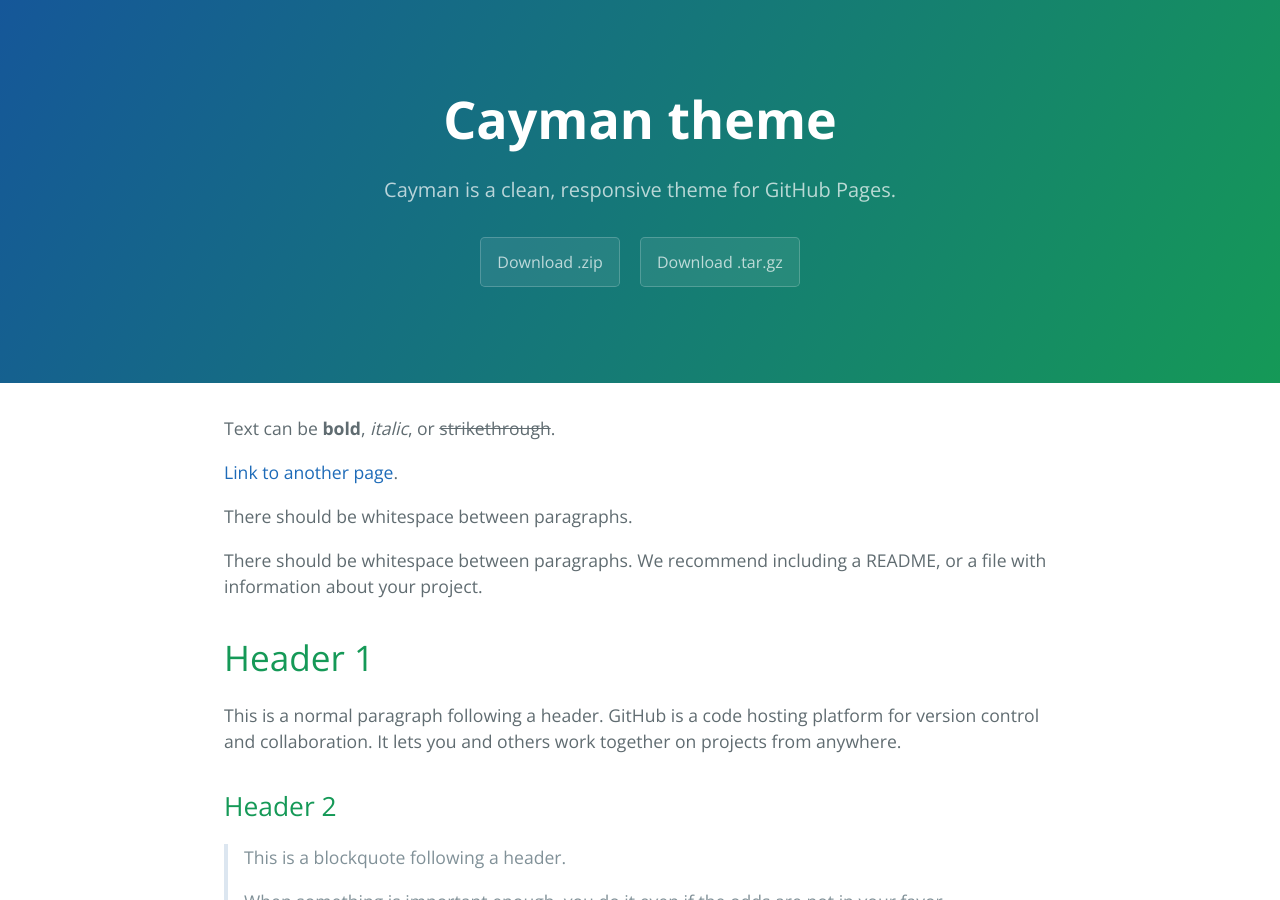
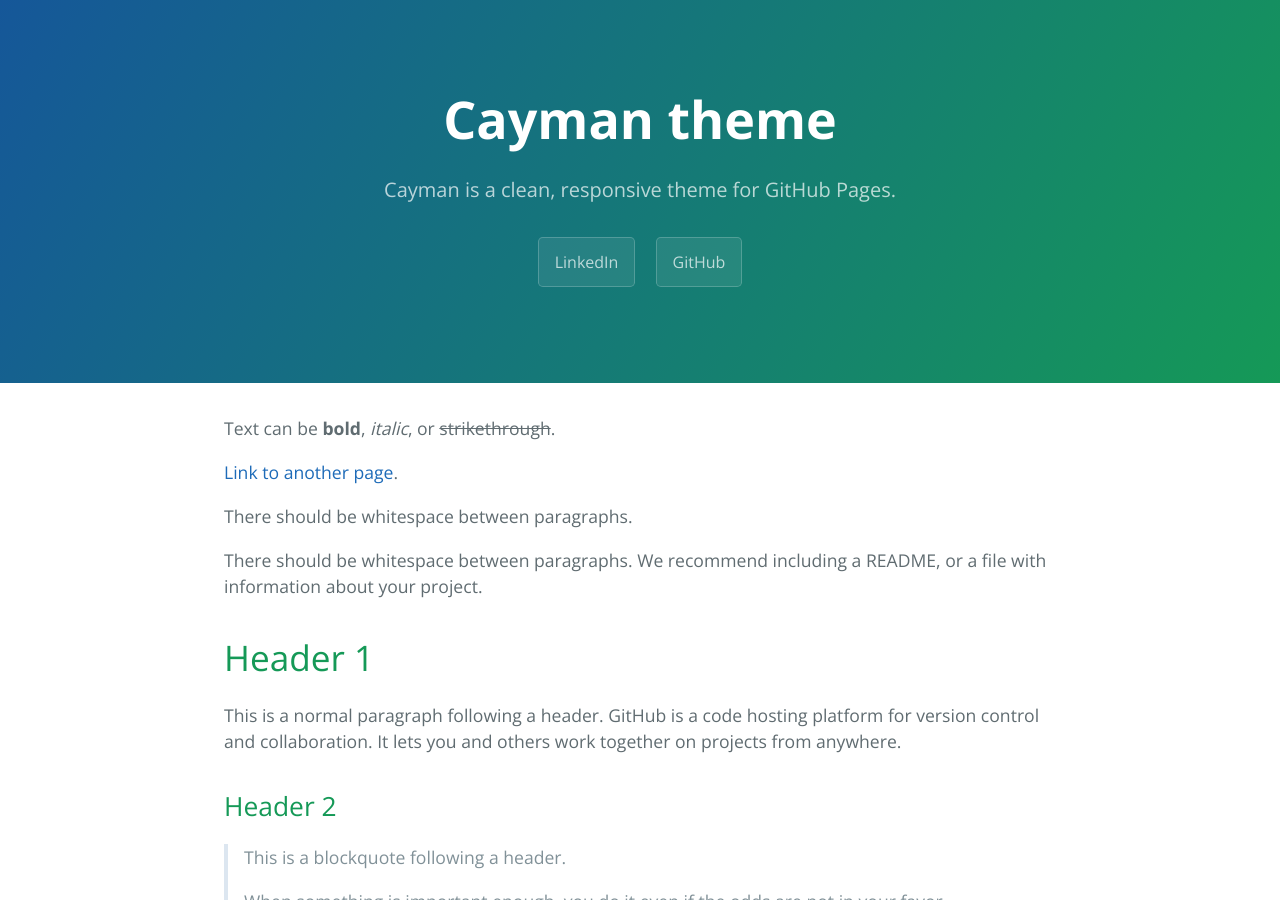
Before and after one commit to himanshu-hs3773/himanshu-hs3773.github.io, a Jekyll site: the page built from index.md, in a window 1280 px wide and 900 px high. Built offline with Jekyll 4.4.1, drawn with Linux system fonts in a browser that asks for light colours; some of the changed text lies outside the part shown.

Commit message:
Edited layout

```diff
--- a/_layouts/default.html
+++ b/_layouts/default.html
@@ -27,12 +27,10 @@
     <header class="page-header" role="banner">
       <h1 class="project-name">{{ page.title | default: site.title | default: site.github.repository_name }}</h1>
       <h2 class="project-tagline">{{ page.description | default: site.description | default: site.github.project_tagline }}</h2>
-      {% if site.github.is_project_page %}
-        <a href="{{ site.github.repository_url }}" class="btn">View on GitHub</a>
-      {% endif %}
+
       {% if site.show_downloads %}
-        <a href="{{ site.github.zip_url }}" class="btn">Download .zip</a>
-        <a href="{{ site.github.tar_url }}" class="btn">Download .tar.gz</a>
+        <a href="https://www.linkedin.com/in/hs3773/" class="btn">LinkedIn</a>
+        <a href="https://github.com/himanshu-hs3773" class="btn">GitHub</a>
       {% endif %}
     </header>
 
@@ -43,7 +41,7 @@
         {% if site.github.is_project_page %}
           <span class="site-footer-owner"><a href="{{ site.github.repository_url }}">{{ site.github.repository_name }}</a> is maintained by <a href="{{ site.github.owner_url }}">{{ site.github.owner_name }}</a>.</span>
         {% endif %}
-        <span class="site-footer-credits">This page was generated by <a href="https://pages.github.com">GitHub Pages</a>.</span>
+        <span class="site-footer-credits">This page was created by <a href="https://www.linkedin.com/in/hs3773/">Himanshu Singh</a>.</span>
       </footer>
     </main>
   </body>
```
